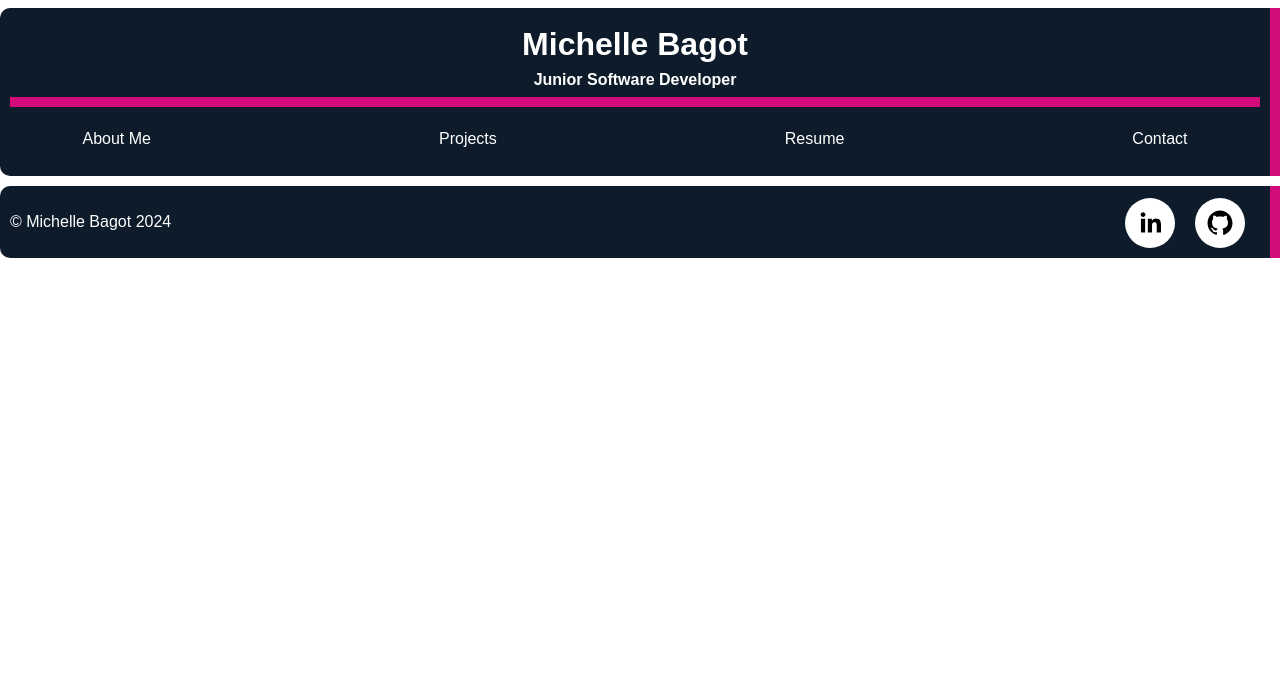
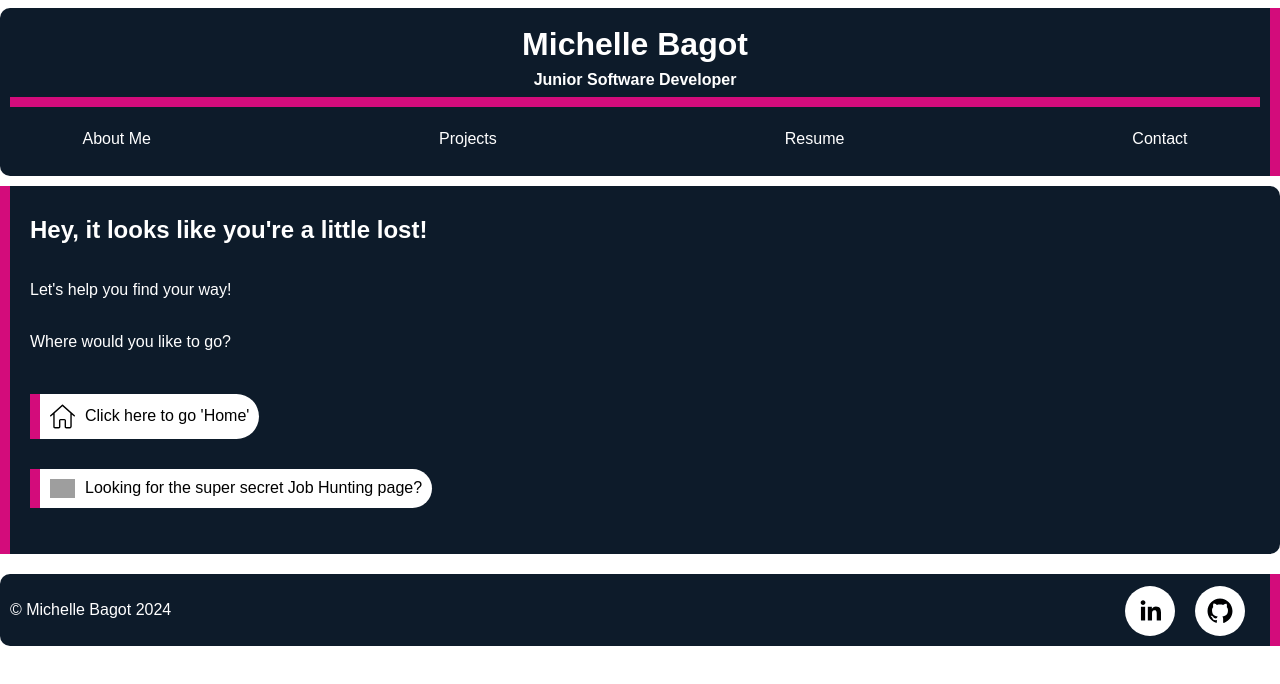
Before and after one commit to Michellebagot/Michelle-Bagot-Portfolio-Website, a React (Vite) app: page /projects in a window 1280 px wide. Shown: the top 684 px of the page. Built offline with nearby package versions, Linux system fonts and the light colour scheme; grey boxes are pictures that could not be loaded.

Commit message:
not found page and loading page sorted

```diff
--- a/src/App.jsx
+++ b/src/App.jsx
@@ -9,6 +9,9 @@ import ProjectCardExt from "./components/ProjectCardExt/ProjectCardExt";
 import Resume from "./components/Resume/Resume";
 import ContactMe from "./components/ContactMe/ContactMe";
 import JobHunt from "./components/JobHunt/JobHunt";
+import Loading from "./components/Loading/Loading";
+import NotFound from "./components/NotFound/NotFound";
+
 
 function App() {
 
@@ -27,6 +30,9 @@ function App() {
         <Route path="/contact-me" element={<ContactMe />} />
         <Route path="/my-resume" element={<Resume />} />
         <Route path="/job-hunt" element={<JobHunt />} />
+        <Route path='/loading' element={<Loading/>} />
+
+        <Route path="*" element={<NotFound />} />
 
       </Routes>
 
--- a/src/components/JobHunt/JobHunt.jsx
+++ b/src/components/JobHunt/JobHunt.jsx
@@ -2,6 +2,7 @@ import React, { useState, useEffect } from "react";
 import "./jobHunt.css";
 import JobHuntCard from "../JobHuntCard/JobHuntCard";
 import { PieChart } from "react-minimal-pie-chart";
+import Loading from "../Loading/Loading";
 
 const JobHunt = () => {
   const [jobHuntCards, setJobHuntCards] = useState([]);
@@ -15,8 +16,10 @@ const JobHunt = () => {
   const [rejectionPercentage, setRejectionPercentage] = useState(0);
   const [deemedrejectedPercentage, setDeemedRejectedPercentage] = useState(0);
   const [awaitingOutcomePercent, setAwaitingOutcomePercent] = useState(0);
+  const [loadingState, setLoadingState] = useState(true);
 
   useEffect(() => {
+    setLoadingState(true);
     const fetchData = async () => {
       try {
         const response = await fetch(
@@ -115,51 +118,60 @@ const JobHunt = () => {
       setAwaitingOutcomePercent(
         Math.round((awaitingOutcome / rolesAppliedFor) * 100)
       );
+      setLoadingState(false);
     } else {
       setInterviewPercentage(0);
       setRejectionPercentage(0);
       setDeemedRejectedPercentage(0);
     }
-  }, [rolesAppliedFor, interviews, rejectedRoles, rolesDeemedRejected, awaitingOutcome]);
+  }, [
+    rolesAppliedFor,
+    interviews,
+    rejectedRoles,
+    rolesDeemedRejected,
+    awaitingOutcome,
+  ]);
 
-  const getColorByText = (text) => {
-    switch (text) {
-      case "Rejections Received":
-        return "#d30c7b";
-      case "Roles Awaiting Outcome":
-        return "#E38627";
-      default:
-        return "#ccc";
-    }
-  };
-
+  if (loadingState) {
     return (
       <>
         <section className="jobCardContainer">
           <h3>My Job Hunt</h3>
           <p>
-        Fresh from Northcoders Bootcamp (I graduated April 5th), I've been actively pursuing opportunities to leverage my newly acquired skills. Here's a breakdown of my progress so far.
+            Fresh from Northcoders Bootcamp (I graduated April 5th), I've been
+            actively pursuing opportunities to leverage my newly acquired
+            skills. Here's a breakdown of my progress so far.
+          </p>
+        </section>
+        <Loading />
+      </>
+    );
+  } else {
+    return (
+      <>
+        <section className="jobCardContainer">
+          <h3>My Job Hunt</h3>
+          <p>
+            Fresh from Northcoders Bootcamp (I graduated April 5th), I've been
+            actively pursuing opportunities to leverage my newly acquired
+            skills. Here's a breakdown of my progress so far.
           </p>
         </section>
         <section className="cardContainer">
-      <p>
-          Roles Applied for : {rolesAppliedFor}
-        </p>
+          <p>Roles Applied for : {rolesAppliedFor}</p>
           <div className="textWithColorBox">
             <p>
               Rejections Received : {rejectedRoles} ({rejectionPercentage}%)
             </p>
-          <span style={{ backgroundColor: getColorByText("Rejections Received"), width: "15px", margin: '10px' } }>
-            &nbsp;
-          </span>
+            <span className="rejectedRolesBox">&nbsp;</span>
           </div>
           <div className="textWithColorBox">
             <p>
-            Roles Awaiting Outcome : {awaitingOutcome} ({awaitingOutcomePercent}%)
+              Roles Awaiting Outcome : {awaitingOutcome} (
+              {awaitingOutcomePercent}
+              %)
             </p>
-          <span style={{ backgroundColor: getColorByText("Roles Awaiting Outcome"), width: "15px", margin: '10px' }}>
-            &nbsp;
-          </span>
+            <span className="awaitingOutcomeBox">&nbsp;</span>
           </div>
           <p>
             Interviews Attended : {interviews} ({interviewPercentage}%)
@@ -190,6 +202,7 @@ const JobHunt = () => {
         </section> /* */}
       </>
     );
+  }
 };
 
 export default JobHunt;
--- a/src/components/JobHunt/jobHunt.css
+++ b/src/components/JobHunt/jobHunt.css
@@ -16,8 +16,24 @@
   margin-bottom: 20px;
 }
 
-
 .textWithColorBox {
   display: flex;
   align-items: center;
 }
+
+
+  .rejectedRolesBox {
+    content: "";
+    display: block;
+    width: 15px;
+    background-color: #d30c7b;
+    margin-left: 10px;
+  }
+
+  .awaitingOutcomeBox {
+    content: "";
+    display: block;
+    width: 15px;
+    background-color: #E38627;
+    margin-left: 10px;
+  }
--- /dev/null
+++ b/src/components/Loading/Loading.jsx
@@ -0,0 +1,25 @@
+import { useState, useEffect } from "react";
+import "./loading.css";
+
+const Loading = () => {
+  const [message, setMessage] = useState("Chart Is Loading...");
+
+  useEffect(() => {
+    const timeout = setTimeout(() => {
+      setMessage(
+        'Chart is still loading... ' +
+        'It should be along shortly.  ' +
+        'Thank you for your patience.'
+      );
+    }, 2500);
+  }, []);
+
+  return (
+    <div className="loading-screen">
+      <h3>{message}</h3>
+      <div className="spinner"></div>
+    </div>
+  );
+};
+
+export default Loading;
--- /dev/null
+++ b/src/components/Loading/loading.css
@@ -0,0 +1,33 @@
+.loading-screen {
+  margin-top: 10px;
+    margin-bottom: 20px;
+    padding: 10px;
+    padding-left: 20px;
+    padding-right: 20px;
+    background-color: #0d1b2a;
+    color: white;
+    border-radius: 0 10px 10px 0;
+    border-left: #d30c7b solid 10px;
+}
+
+.spinner {
+
+  width: 75px;
+  height: 75px;
+  border: 10px solid #E38627;
+  border-radius: 50%;
+  border-top-color: #d30c7b;
+  animation: spin 1s linear infinite;
+  margin: auto;
+  margin-top: 20px;
+  margin-bottom: 20px;
+}
+
+@keyframes spin {
+  from {
+    transform: rotate(0deg);
+  }
+  to {
+    transform: rotate(360deg);
+  }
+}
--- /dev/null
+++ b/src/components/NotFound/NotFound.css
@@ -0,0 +1,35 @@
+.lost {
+  margin-top: 10px;
+  margin-bottom: 20px;
+  padding: 10px;
+  padding-left: 20px;
+  padding-right: 20px;
+  background-color: #0d1b2a;
+  color: white;
+  border-radius: 0 10px 10px 0;
+  border-left: #d30c7b solid 10px;
+  display: flex;
+  flex-direction: column;
+
+  }
+
+.lostBullet {
+  margin-bottom: 10px;
+  text-decoration: dotted;
+}
+
+.linkButton {
+  padding: 10px;
+  color: black;
+  background-color: white;
+  border-radius: 0 50px 50px 0;
+  border-left: #d30c7b solid 10px;
+  cursor: pointer;
+  display: inline-flex;
+  align-items: center;
+  justify-content: center;
+  text-align: center;
+  position: relative;
+  margin: 10px;
+  margin-left: 0px;
+}
--- /dev/null
+++ b/src/components/NotFound/NotFound.jsx
@@ -0,0 +1,45 @@
+import { Link } from "react-router-dom";
+import "./NotFound.css";
+
+const NotFound = () => {
+  return (
+    <section className="lost">
+      <h2>Hey, it looks like you're a little lost!</h2>
+      <p>Let's help you find your way!</p>
+      <p>Where would you like to go?</p>
+      <ul>
+        <li className="lostBullet">
+
+          <Link to="/"><section className='linkButton'>
+        <img
+              className="githubLogo"
+              src="../icons/home.svg"
+              width="25"
+              alt="stack icon"
+            />
+            Click here to go 'Home'
+        </section> </Link>
+        </li>
+        <li className="lostBullet">
+
+            <Link to="/job-hunt">
+              <section className='linkButton'>
+        <img
+              className="githubLogo"
+              src="../icons/briefcase.svg"
+              width="25"
+              alt="stack icon"
+            />
+            Looking for the super secret Job Hunting page?
+        </section>
+          </Link>
+        </li>
+      </ul>
+
+
+
+    </section>
+  );
+};
+
+export default NotFound;
```
Also changed, not shown: public/icons/home.svg (added), 1 other file (tests, documents, lock files or other folders). Lines whose indentation alone changed are shown as unchanged.
